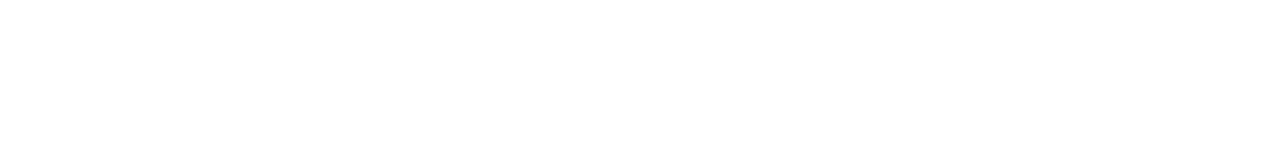
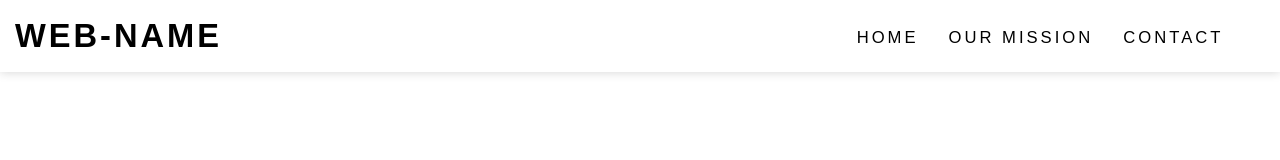
Before and after one commit to FatimaGarci/Hope-Hackaton, a plain HTML site: page index.html in a window 1280 px wide. Drawn offline with Linux system fonts and the light colour scheme.

Commit message:
first commit

```diff
--- /dev/null
+++ b/assets/style.css
@@ -0,0 +1,64 @@
+* {
+	box-sizing: border-box;
+    padding: 0;
+}
+body {
+	/* font-family: 'Montserrat', sans-serif; */
+    line-height: 1.6;
+}
+body, html {
+	margin: 0;
+	font-family: Arial, Helvetica, sans-serif;
+  }
+ul {
+  margin: 0;
+  padding: 0;
+  list-style: none;
+}
+
+a {
+    color: #000000;
+	text-decoration: none;
+}
+
+.logo {
+	margin: 0;
+    font-size: 2em;
+    /* font-family: 'Bad Script', cursive; */
+}
+
+.main-nav {
+	margin-top: 5px;
+}
+
+.header, .main-nav {
+    font-size: 1.02em;
+    display: flex;
+    margin-right: 2.5em;
+}
+.header {
+    flex-direction: row;
+    justify-content: space-between;
+    align-items: center;
+    width: 100%;
+    background-color: white;
+    box-shadow: 0px 0px 10px 0px rgba(0, 0, 0, 0.178);
+}
+.header
+.logo a,
+.main-nav a {
+	padding: 10px 15px;
+	text-transform: uppercase;
+	text-align: center;
+	display: block;
+    letter-spacing: 3px;
+}
+
+.main-nav a {
+	color: #000000;
+	font-size: 1em;
+}
+
+.main-nav a:hover {
+	color: #0a6b2f;
+}
--- a/index.html
+++ b/index.html
@@ -1,11 +1,24 @@
 <!DOCTYPE html>
 <html lang="en">
+
 <head>
     <meta charset="UTF-8">
     <meta name="viewport" content="width=device-width, initial-scale=1.0">
+    <link rel="stylesheet" href="./assets/style.css">
     <title>Document</title>
 </head>
+
 <body>
+    <!-- NAVBAR-->
+    <header class="header">
+      <h1 class="logo"><a href="index.html">Web-Name</a></h1>
+      <ul class="main-nav">
+          <li><a href="index.html">Home</a></li>
+          <li><a href="mission.html">Our mission</a></li>
+          <li><a href="contact.html">Contact</a></li>
+      </ul>
+  </header>
 
 </body>
+
 </html>
```
Also changed, not shown: contact.html (added), mission.html (added).
